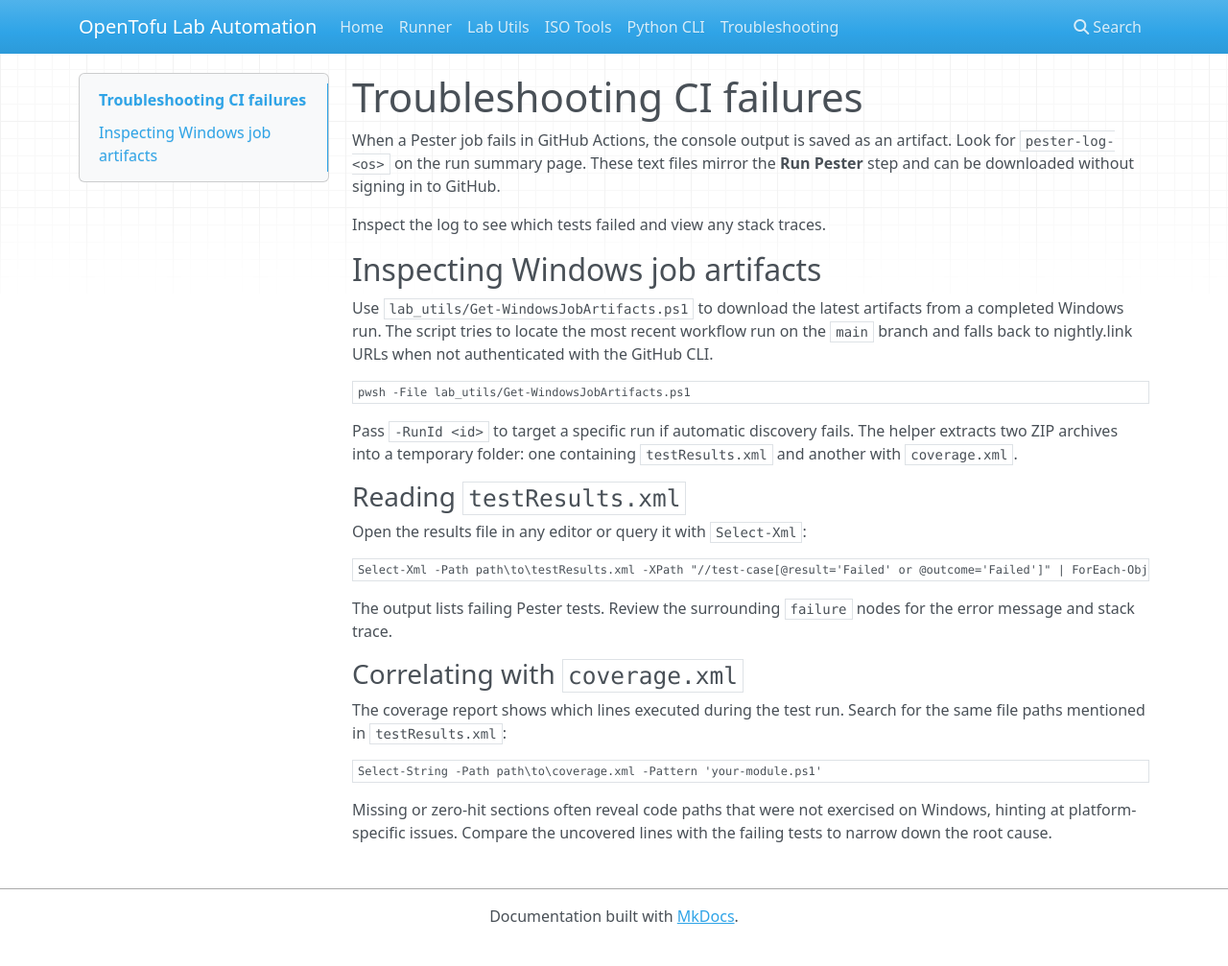
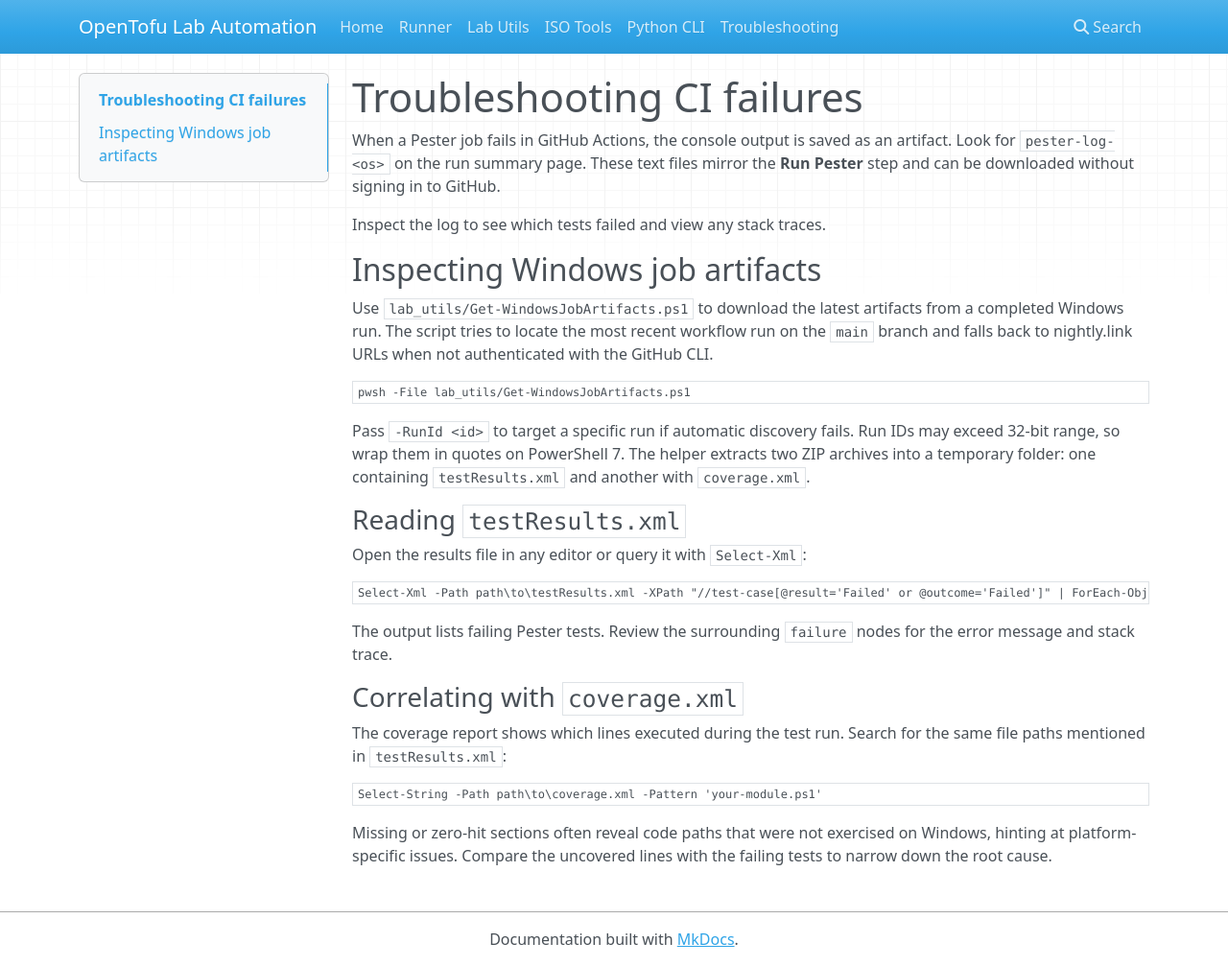
Before and after one commit to wizzense/opentofu-lab-automation, an MkDocs documentation site: the page built from docs/troubleshooting.md, in a window 1280 px wide and 1007 px high. Shown: the whole window at 96% size. Built offline with MkDocs 1.6.1, drawn with Linux system fonts in a browser that asks for light colours; nearby versions of some CDN libraries.

````diff
--- a/docs/troubleshooting.md
+++ b/docs/troubleshooting.md
@@ -14,7 +14,7 @@ Use `lab_utils/Get-WindowsJobArtifacts.ps1` to download the latest artifacts fro
 pwsh -File lab_utils/Get-WindowsJobArtifacts.ps1
 ```
 
-Pass `-RunId <id>` to target a specific run if automatic discovery fails. The helper extracts two ZIP archives into a temporary folder: one containing `testResults.xml` and another with `coverage.xml`.
+Pass `-RunId <id>` to target a specific run if automatic discovery fails. Run IDs may exceed 32-bit range, so wrap them in quotes on PowerShell 7. The helper extracts two ZIP archives into a temporary folder: one containing `testResults.xml` and another with `coverage.xml`.
 
 ### Reading `testResults.xml`
 
````
Also changed, not shown: README.md (+3 -2 lines), docs/lab_utils.md (+1 -1 lines), 1 other file.
